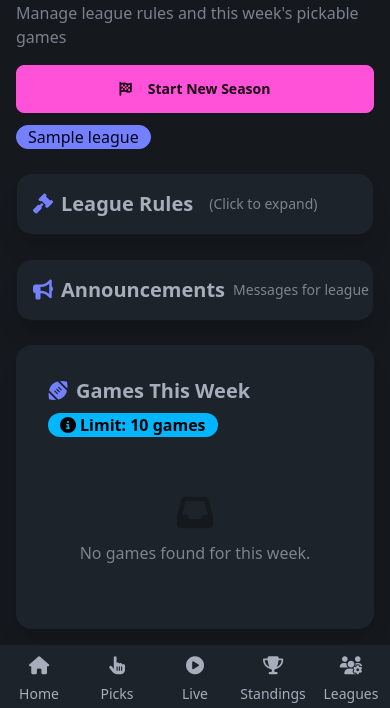
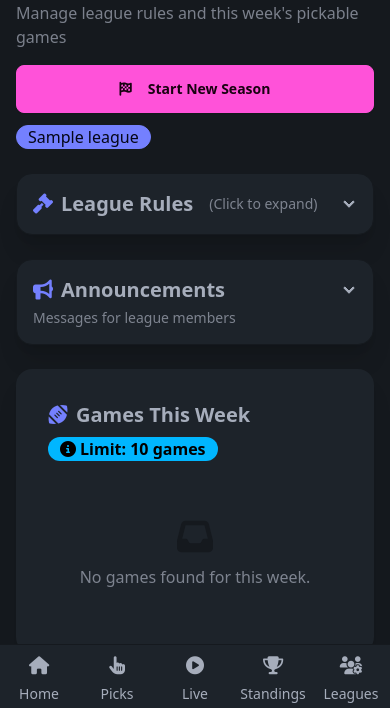
Before and after one commit to pmojo375/Pickem, a Django app: page /settings/ in a window 390 px wide. Shown: the part 135-843 px from the top of the page. Run offline with Django 5.2, Linux system fonts and the light colour scheme; a user stored in the database is signed in; data comes from the database, SQL or seed files in the repository; tables that the repository leaves empty hold one stand-in row (values such as "Sample post"); parts of the project's set-up code (start-up, migrations or seed data) failed here and were passed over; some libraries are stand-ins or nearby versions.

Commit message:
Constrain settings accordions and wrap their content on mobile

```diff
--- a/pickem/cfb/templates/cfb/settings.html
+++ b/pickem/cfb/templates/cfb/settings.html
@@ -42,16 +42,16 @@
 {% if current_league %}
 
 <!-- League Rules (Accordion) -->
-<div class="collapse collapse-arrow bg-base-100 shadow-xl mb-6 border border-base-300">
+<div class="collapse collapse-arrow w-full min-w-0 max-w-full bg-base-100 shadow-xl mb-6 border border-base-300">
     <input type="checkbox" class="peer" />
-    <div class="collapse-title text-xl font-bold">
-        <div class="flex items-center gap-2">
+    <div class="collapse-title min-w-0 pr-10 text-xl font-bold">
+        <div class="flex flex-wrap items-center gap-2 min-w-0">
             <i class="fas fa-gavel text-primary"></i>
             <span>League Rules</span>
             <span class="text-sm font-normal text-base-content/70 ml-2">(Click to expand)</span>
         </div>
     </div>
-    <div class="collapse-content">
+    <div class="collapse-content min-w-0 max-w-full overflow-x-hidden">
         <p class="text-sm text-base-content/70 mb-4">Configure scoring, picking, and other rules for this league. Rules are season-specific.</p>
 
         {% if not active_season %}
@@ -593,8 +593,8 @@
                 </div>
             </div>
 
-            <div class="card-actions justify-end mt-6">
-                <button type="submit" class="btn btn-primary btn-lg gap-2" id="save-rules-btn">
+            <div class="card-actions justify-end mt-6 min-w-0">
+                <button type="submit" class="btn btn-primary btn-lg gap-2 max-w-full whitespace-normal h-auto min-h-12 text-center" id="save-rules-btn">
                     <i class="fas fa-save"></i>
                     Save League Rules
                 </button>
@@ -606,16 +606,16 @@
 
 
 <!-- League Announcements -->
-<div id="announcements" class="collapse collapse-arrow bg-base-100 shadow-xl mb-6 border border-base-300">
+<div id="announcements" class="collapse collapse-arrow w-full min-w-0 max-w-full bg-base-100 shadow-xl mb-6 border border-base-300">
     <input type="checkbox" class="peer" />
-    <div class="collapse-title text-xl font-bold">
+    <div class="collapse-title min-w-0 pr-10 text-xl font-bold">
         <div class="flex flex-wrap items-center gap-x-2 gap-y-1 min-w-0">
             <i class="fas fa-bullhorn text-primary"></i>
             <span>Announcements</span>
-            <span class="text-sm font-normal text-base-content/70 min-w-0 whitespace-normal break-words">Messages for league members</span>
+            <span class="block basis-full sm:basis-auto text-sm font-normal text-base-content/70 min-w-0 whitespace-normal break-words">Messages for league members</span>
         </div>
     </div>
-    <div class="collapse-content">
+    <div class="collapse-content min-w-0 max-w-full overflow-x-hidden">
         <p class="text-sm text-base-content/70 mb-4">
             Post a message that appears at the top of pages for active members of this league.
             One-time messages can be dismissed; persistent ones stay until you deactivate or delete them.
```
